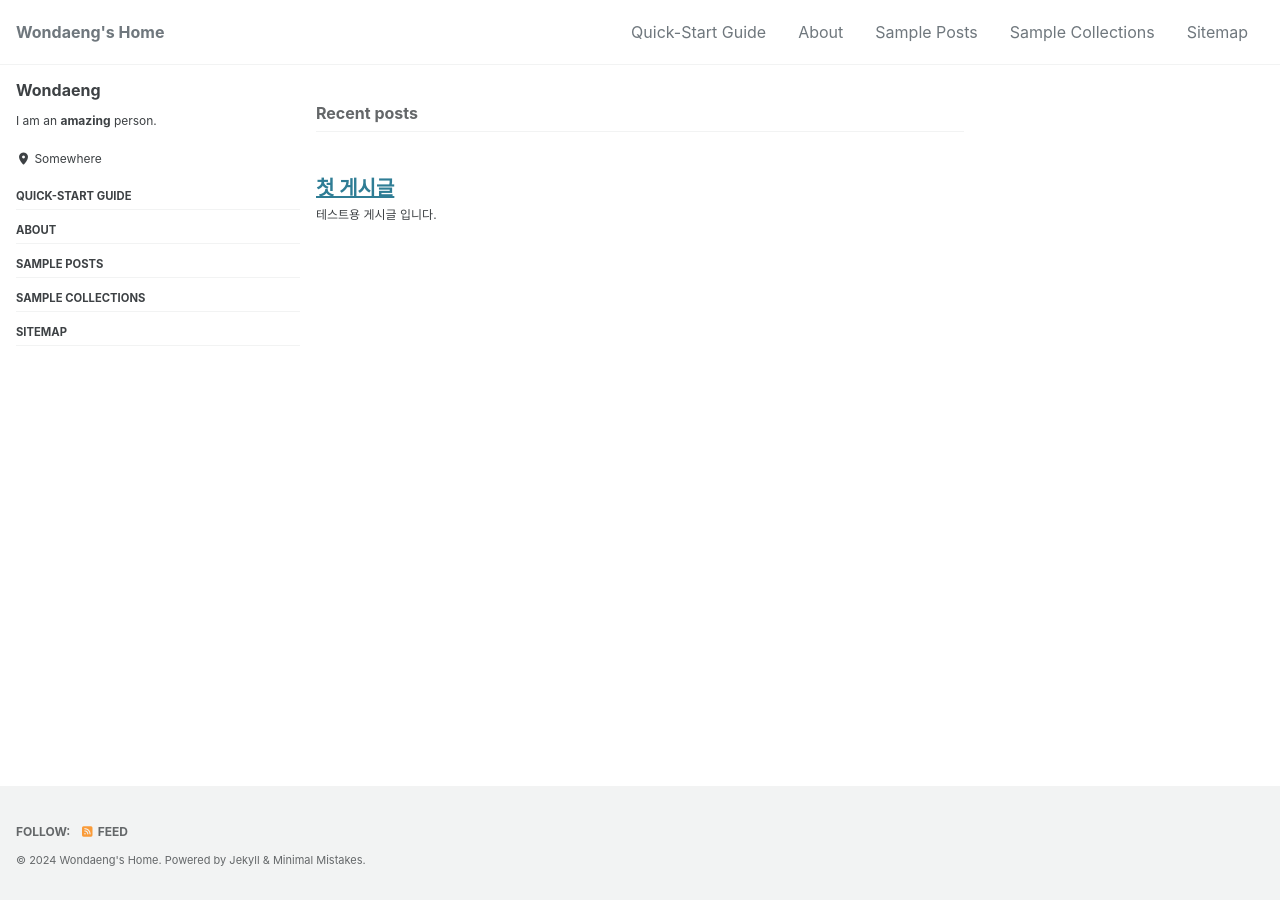
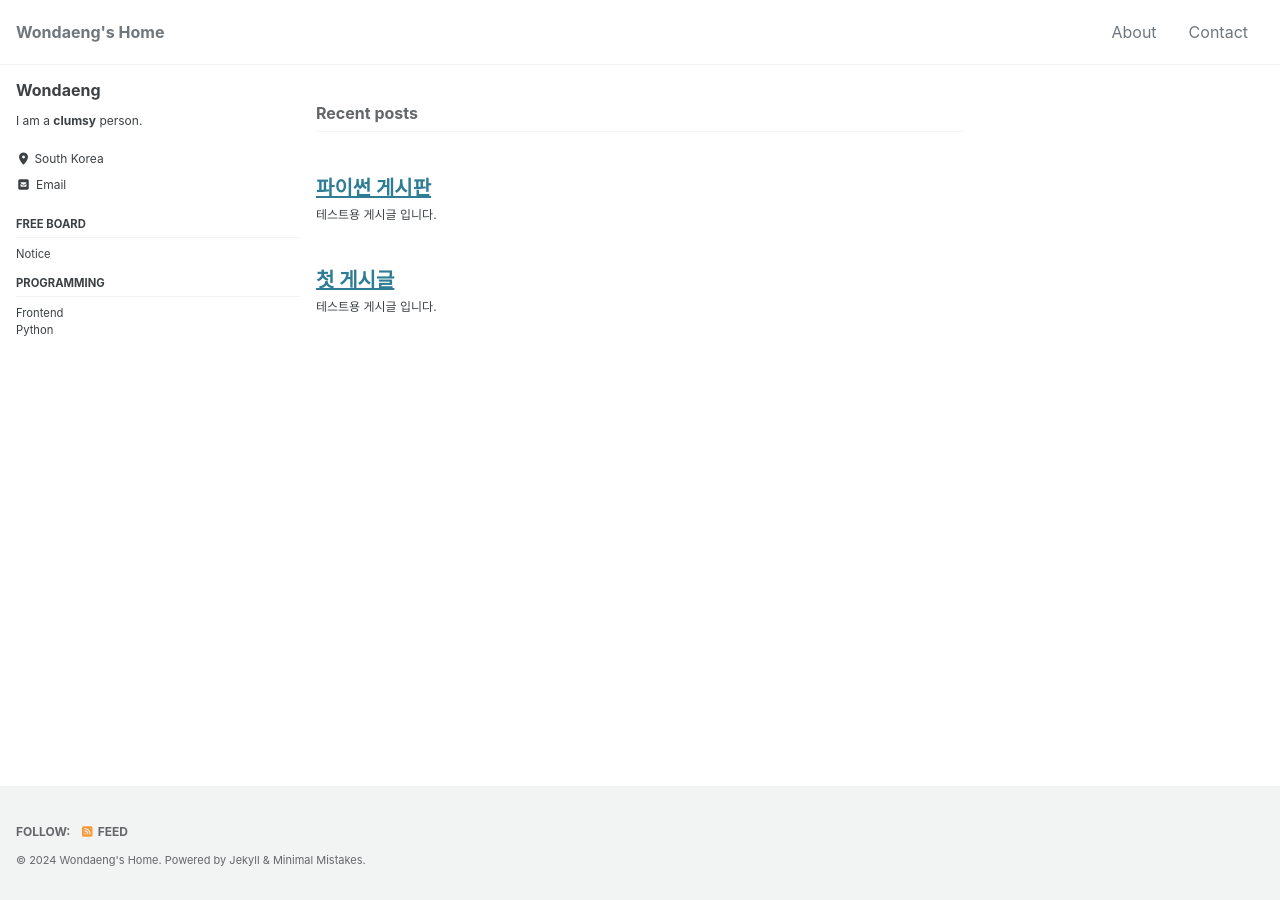
Before and after one commit to Wondaeng/Wondaeng.github.io, a Jekyll site: the page built from index.html, in a window 1280 px wide. Built offline with Jekyll 4.4.1, drawn with Linux system fonts in a browser that asks for light colours; cached includes are drawn as plain includes; the list of posts is cut into pages by our own code.

Commit message:
Update sub-categories

```diff
--- a/_config.yml
+++ b/_config.yml
@@ -116,9 +116,9 @@ analytics:
 author:
   name             : "Wondaeng"
   avatar           : # path of avatar image, e.g. "/assets/images/bio-photo.jpg"
-  bio              : "I am an **amazing** person."
-  location         : "Somewhere"
-  email            :
+  bio              : "I am a **clumsy** person."
+  location         : "South Korea"
+  email            : "rktvna@gmail.com"
   links:
     - label: "Email"
       icon: "fas fa-fw fa-envelope-square"
@@ -313,6 +313,14 @@ compress_html:
 
 # Defaults
 defaults:
+  # default
+  - scope:
+      path: ''
+    values:
+      layout: home
+      author_profile: true
+      sidebar:
+        nav: "sub_category"
   # _posts
   - scope:
       path: ""
@@ -327,4 +335,4 @@ defaults:
       future: true
       toc: true
       sidebar:
-        nav: "main"
+        nav: "sub_category"
--- a/_data/navigation.yml
+++ b/_data/navigation.yml
@@ -1,12 +1,17 @@
 # main links
 main:
-  - title: "Quick-Start Guide"
-    url: https://mmistakes.github.io/minimal-mistakes/docs/quick-start-guide/
   - title: "About"
-    url: https://mmistakes.github.io/minimal-mistakes/about/
-  - title: "Sample Posts"
-    url: /year-archive/
-  - title: "Sample Collections"
-    url: /collection-archive/
-  - title: "Sitemap"
-    url: /sitemap/
+    url: /about/
+  - title: "Contact"
+    url: /contact/
+sub_category:
+  - title: "Free Board"
+    children:
+      - title: "Notice"
+        url: /free-board/notice/
+  - title: "Programming"
+    children:
+      - title: "Frontend"
+        url: /programming/frontend/
+      - title: "Python"
+        url: /programming/python/
--- /dev/null
+++ b/free-board/notice/index.html
@@ -0,0 +1,5 @@
+---
+layout: category
+title: "Free Board"
+taxonomy: free-board
+---
--- a/index.html
+++ b/index.html
@@ -2,5 +2,5 @@
 layout: home
 author_profile: true
 sidebar:
-  nav: "main"
+  nav: "sub_category"
 ---
--- /dev/null
+++ b/programming/frontend/index.html
@@ -0,0 +1,5 @@
+---
+layout: category
+title: Frontend
+taxonomy: frontend
+---
--- /dev/null
+++ b/programming/python/_posts/2024-06-27-first_python.md
@@ -0,0 +1,8 @@
+---
+layout: single
+title: "파이썬 게시판"
+author: "wondaeng"
+date: "2024-06-26 12:30:00 +0900"
+---
+
+테스트용 게시글 입니다.
--- /dev/null
+++ b/programming/python/index.html
@@ -0,0 +1,5 @@
+---
+layout: category
+title: Python
+taxonomy: python
+---
```
Also changed, not shown: free-board/notice/_posts/2024-06-27-first_notice.md (renamed from freeboard/_posts/2024-06-27-first_notice.md).
